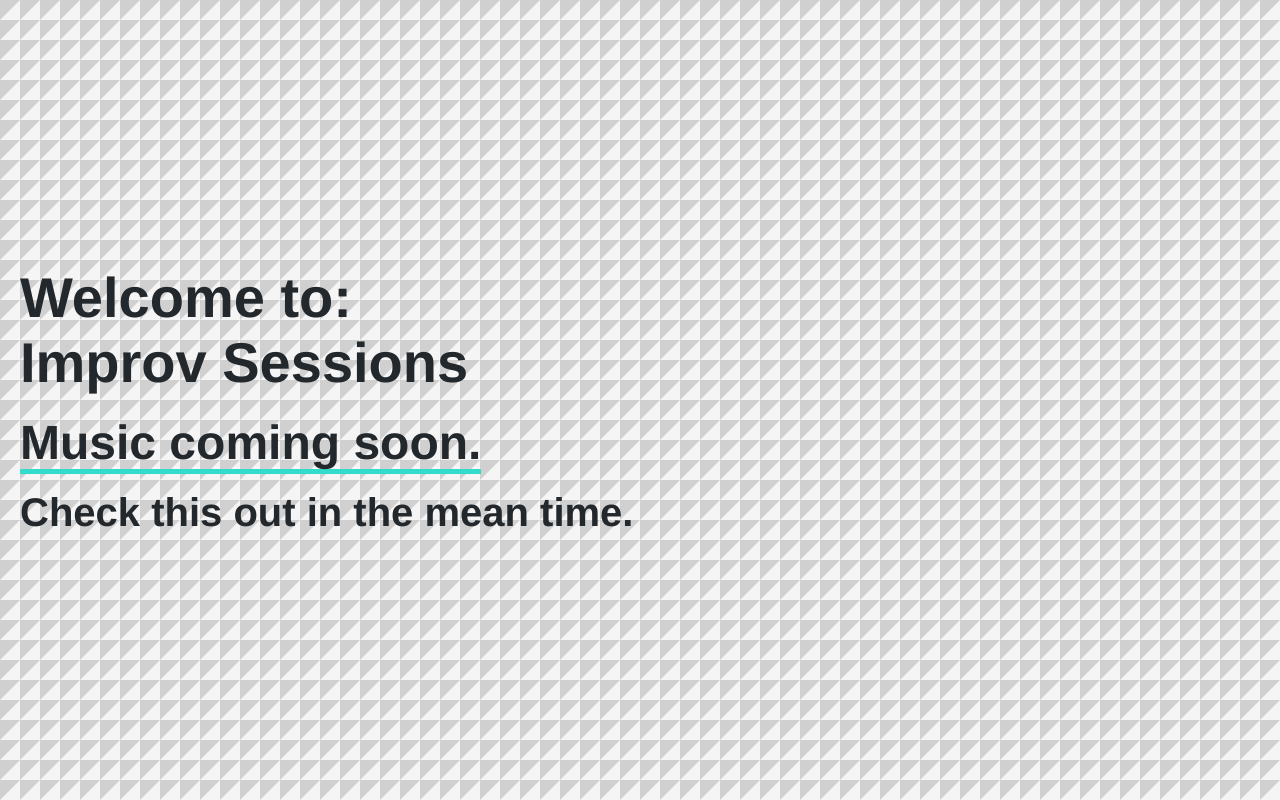
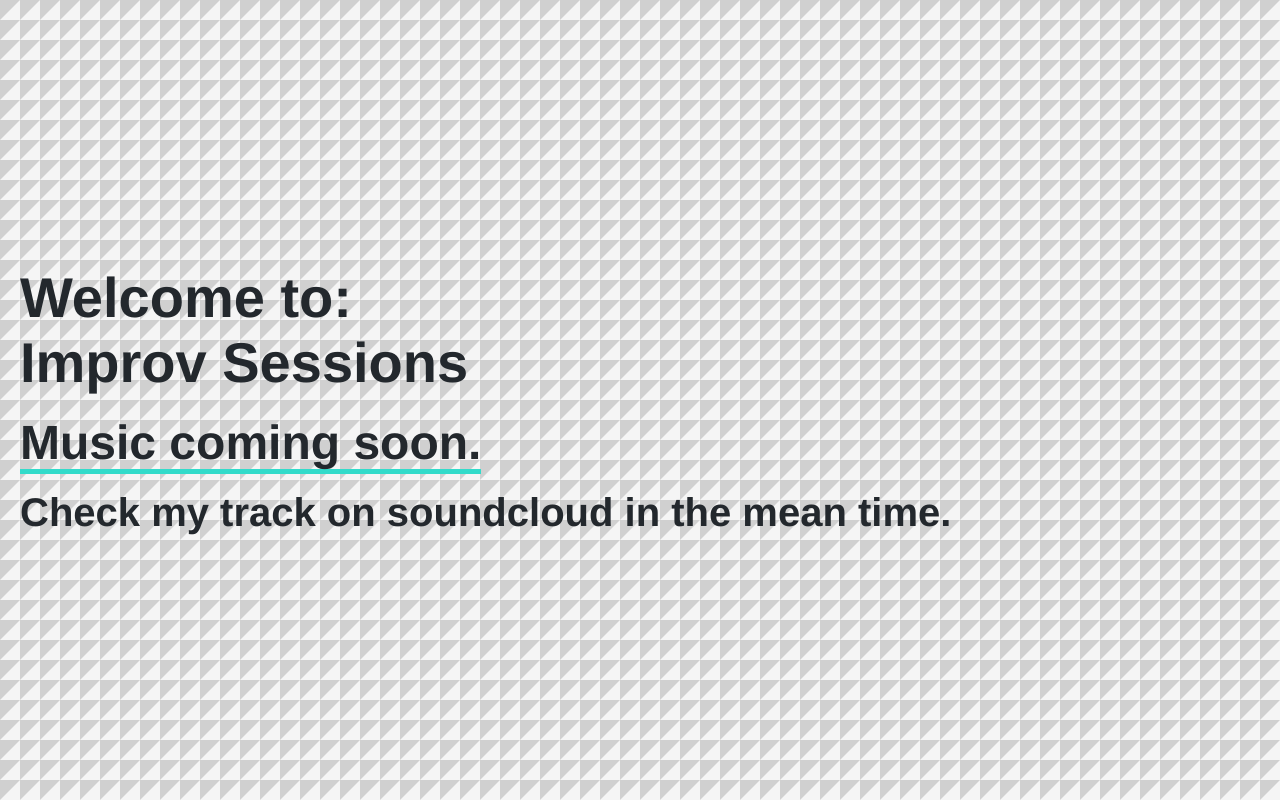
Before and after one commit to juan-sierra/improvsessions, a Next.js app: page / in a window 1280 px wide. Built offline with nearby package versions, Linux system fonts and the light colour scheme.

Commit message:
quick fix

```diff
--- a/pages/index.js
+++ b/pages/index.js
@@ -69,7 +69,7 @@
         </H2>
         <H3>
           <SpecialLink href="https://soundcloud.com/improvsesh/reset-v2/s-trG5w">
-            Check this out in the mean time.
+            Check my track on soundcloud in the mean time.
           </SpecialLink>
         </H3>
       </Wrapper>
```
